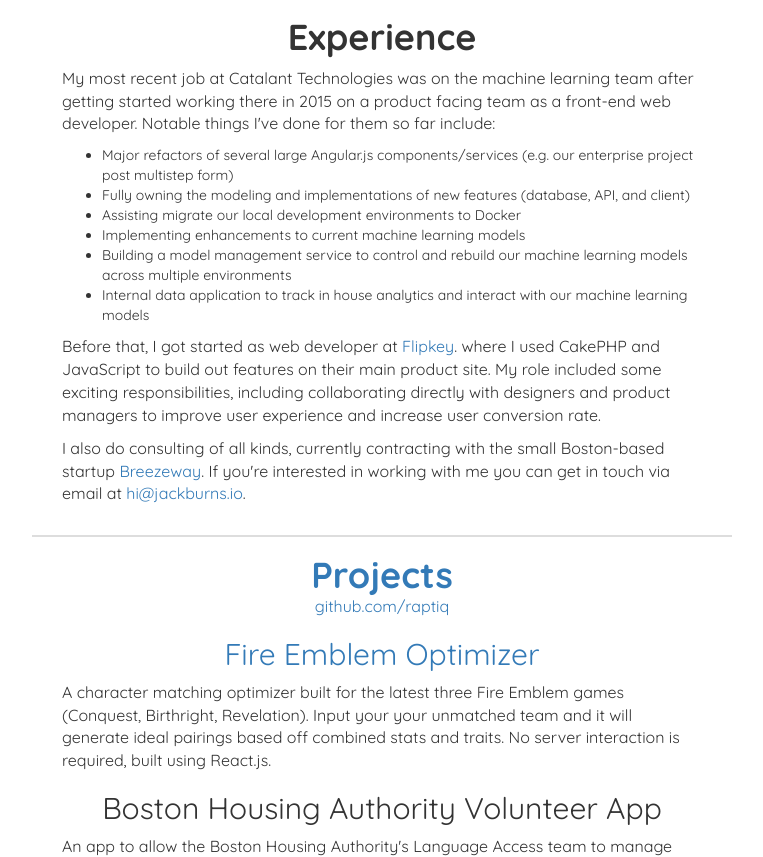
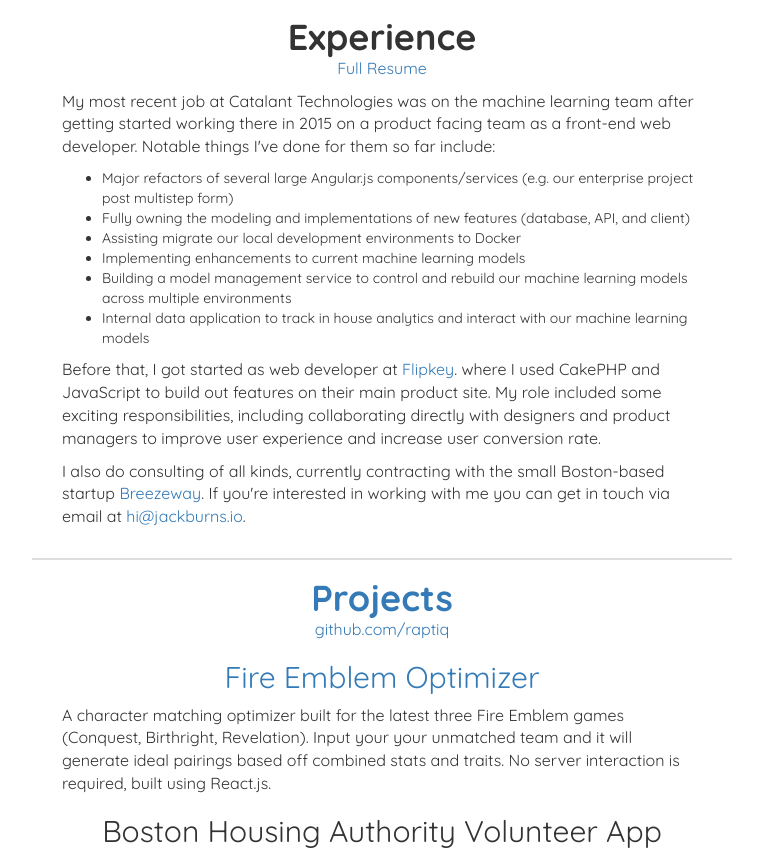
Before and after one commit to jackburns/jackburns.dev, a plain HTML site: page index.html in a window 1280 px wide. Shown: the part 1118-1975 px from the top of the page, without its empty margins (258-1021 px from the left). Drawn offline with nearby package versions, Linux system fonts and the light colour scheme.

Commit message:
add resume

```diff
--- a/index.html
+++ b/index.html
@@ -57,7 +57,7 @@
 					</p>
 				</div>
 				<div class="content">
-					<h1>Experience</h1>
+					<h1>Experience</h1><a href="resume.pdf"><span class="center">Full Resume</span></a>
 					<p>
 						My most recent job at Catalant Technologies was on the machine learning team after getting started working there in 2015 on a product facing team as a front-end web developer.
 
```
Also changed, not shown: 1 other file.
